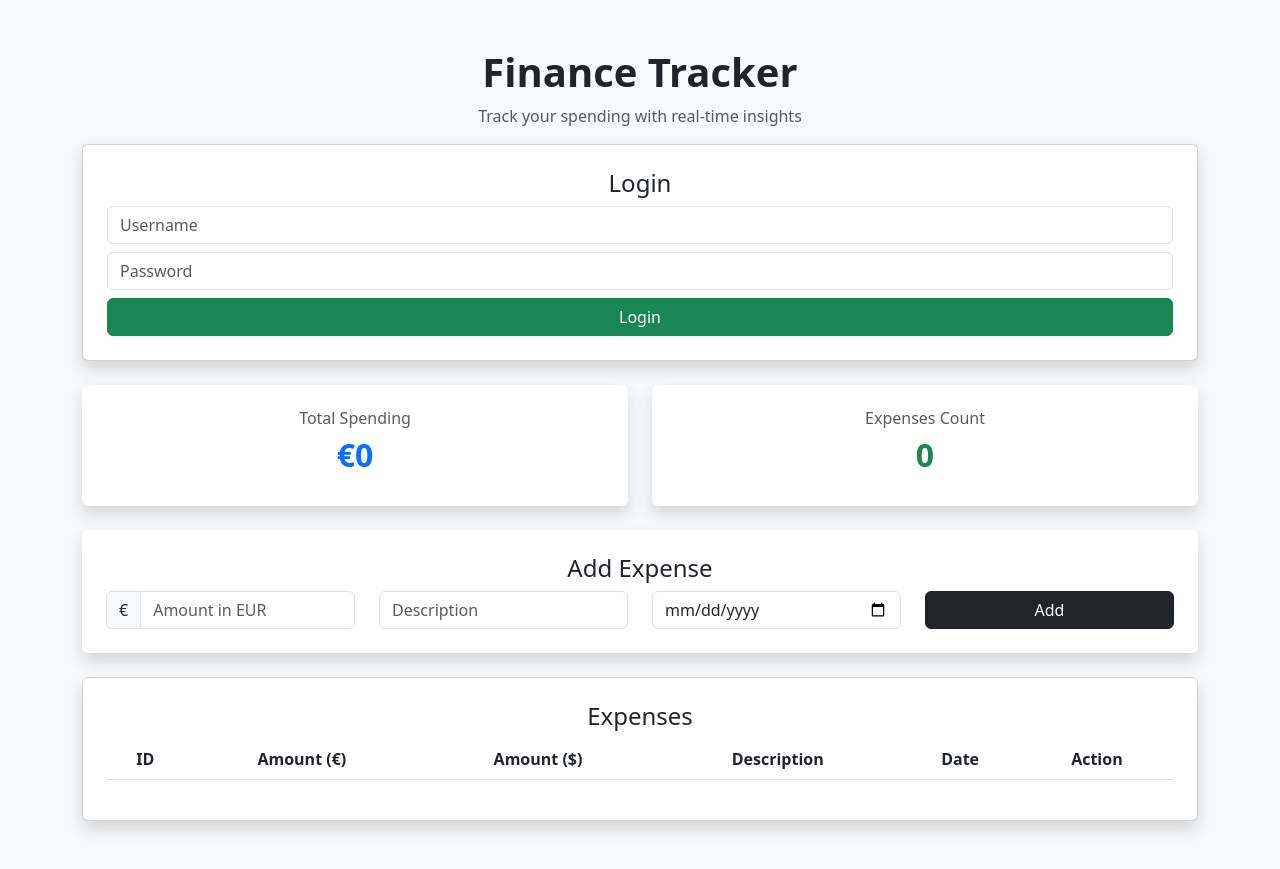
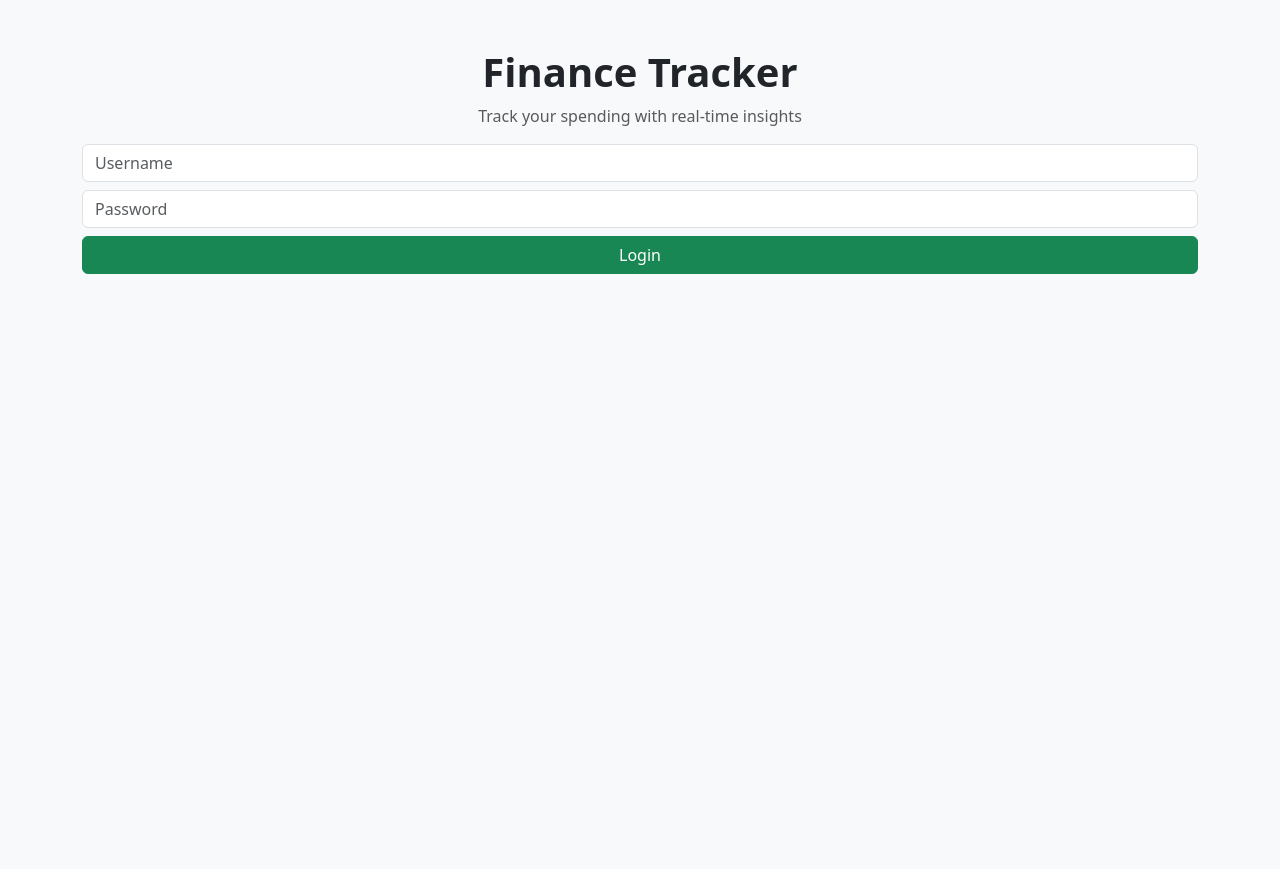
Before and after one commit to aiswarialajan124-png/WSA-project, a Flask app: page / in a window 1280 px wide. After the commit the page ends 274 px from the top, so only its background shows below. Run offline with Flask 3, Linux system fonts and the light colour scheme; data that the repository does not hold is empty.

Commit message:
Edited login ,now can only see info if right username and password is inputted

```diff
--- a/finance-tracker/templates/index.html
+++ b/finance-tracker/templates/index.html
@@ -11,15 +11,15 @@
                 <p class="text-muted">Track your spending with real-time insights</p>
 
             <!-- Login Section -->
-            <div class="card p-4 mb-4 shadow" id="loginSection">
-                <h4>Login</h4>
 
+            <div id="loginSection">
                 <input type="text" id="username" class="form-control mb-2" placeholder="Username">
                 <input type="password" id="password" class="form-control mb-2" placeholder="Password">
 
                 <button class="btn btn-success w-100" onclick="login()">Login</button>
             </div>
-
+        </div>
+        <div id="appSection" style="display: none;">
             <div class="row mb-4">
 
                 <div class="col-md-6">
@@ -36,7 +36,6 @@
                     </div>
                 </div>
             </div>
-
             <!-- Add Expenses -->
              <div class="card p-4 mb-4 shadow border-0">
                 <h4>Add Expense</h4>
@@ -50,6 +49,7 @@
                     <div class="col">
                         <input type="text" id="description" class="form-control" placeholder="Description">
                     </div>
+                </div>
                 <div class="col">
                     <input type="date" id="date" class="form-control">
                 </div>
@@ -57,8 +57,6 @@
                     <button class="btn btn-dark w-100" onclick="addExpense()">Add</button>
                 </div>
             </div>
-             </div>
-
             <!-- Table -->
              <div class="card p-4 shadow">
                 <h4>Expenses</h4>
@@ -76,7 +74,7 @@
                     <tbody id="expenseTable"></tbody>
                 </table>
             </div>
-
+        </div>
         </div>
         <script>
             let currentUserId = null;
@@ -113,12 +111,15 @@
                 let data = await response.json();
 
                 if (response.status === 200) {
-                    alert ("Login successful");
+                    alert("Login successful");
                     currentUserId = data.user_id;
+
+                    // Hide login
                     document.getElementById("loginSection").style.display = "none";
-                    loadExpenses(); // Reload expenses after login
+                    // Show app
+                    document.getElementById("appSection").style.display = "block";
                 } else {
-                    alert("Invalid credentials");
+                    alert("Invalid username or password");
                 }
             }
             // Load expenses and dashboard
@@ -187,7 +188,7 @@
                 });
                 loadExpenses();
             }
-            // Delet expense
+            // Delete expense
             async function deleteExpense(id) {
                 console.log("Deleting ID:", id);
 
@@ -196,8 +197,6 @@
                 });
                 loadExpenses();
             }
-            // Initial load
-            loadExpenses();
         </script>
     </body>
 </html>
```
Lines whose indentation alone changed are shown as unchanged.
